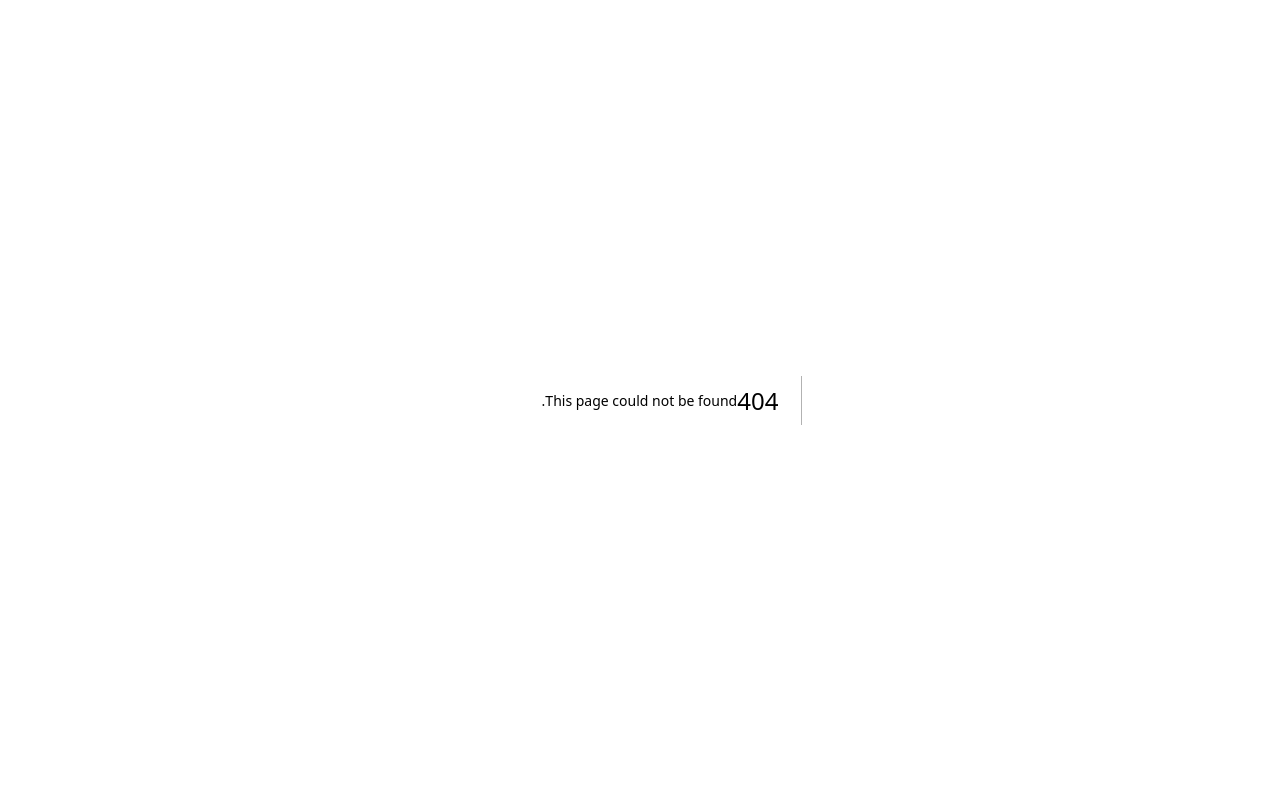
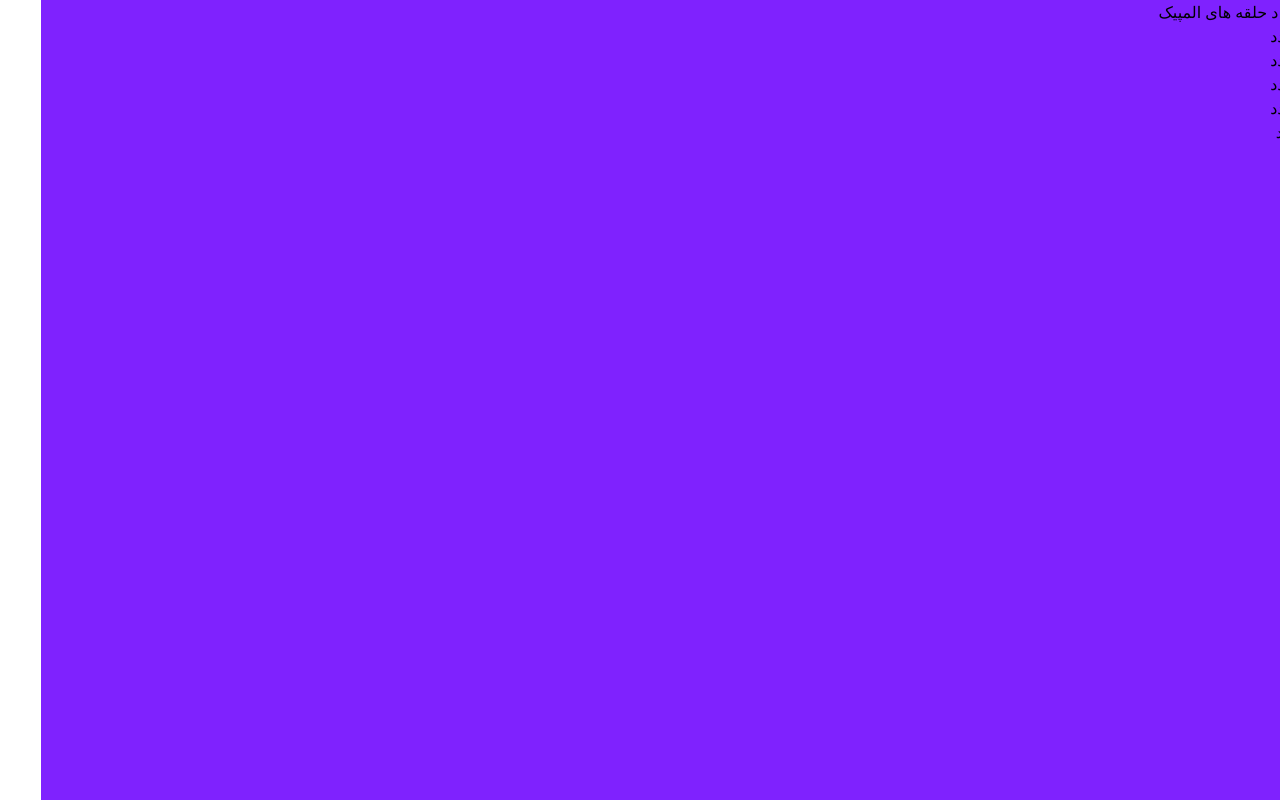
Before and after one commit to mbs1414/learning-next, a Next.js app: page /quiz in a window 1280 px wide. Before the commit this address had no page. Built offline with nearby package versions, Linux system fonts and the light colour scheme.

Commit message:
feat: show questions

```diff
--- a/app/page.jsx
+++ b/app/page.jsx
@@ -1,7 +1,9 @@
+import Link from "next/link";
+
 const Home = () => {
     return (
     <div className="h-screen w-screen font-bold text-4xl text-white bg-violet-800 text-center">
-      Home
+      <Link href="/quiz">شروع</Link>
     </div>
     );
 };
--- /dev/null
+++ b/app/quiz/page.jsx
@@ -0,0 +1,45 @@
+"use client";
+import { useState } from "react";
+import { quiz } from "../data";
+
+const Quiz = () => {
+  const [questionNo, setQuestionNo] = useState(1);
+  const handleNextBtn = () => {
+    setQuestionNo((prev) => prev + 1);
+  };
+  const handlePreviousBtn = () => {
+    setQuestionNo((prev) => prev - 1);
+  };
+
+  return (
+    <div className="h-screen w-screen bg-violet-600">
+      {quiz.questions
+        .filter((q) => q.id === questionNo)
+        .map((q) => (
+          <div key={q.id}>
+            {/* question */}
+            <div>{`${q.id}. ${q.question}`}</div>
+            {/* answers */}
+            <div>
+              {q.answers.map((a, index) => (
+                <div key={index}>
+                  <input type="radio" id={a} value={a} name="question" />
+                  <label htmlFor={a}>{a}</label>
+                </div>
+              ))}
+            </div>
+          </div>
+        ))}
+      <div>
+        <button onClick={handlePreviousBtn} disabled={questionNo === 1}>
+          قبل
+        </button>
+        <button onClick={handleNextBtn} disabled={questionNo === 5}>
+          بعد
+        </button>
+      </div>
+    </div>
+  );
+};
+
+export default Quiz;
```
